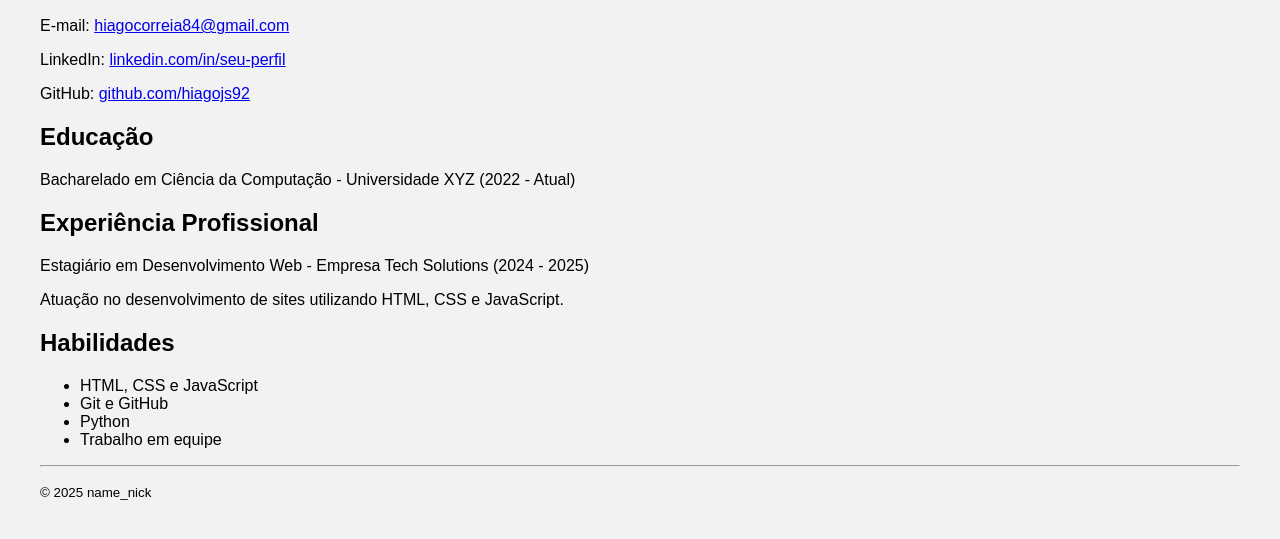
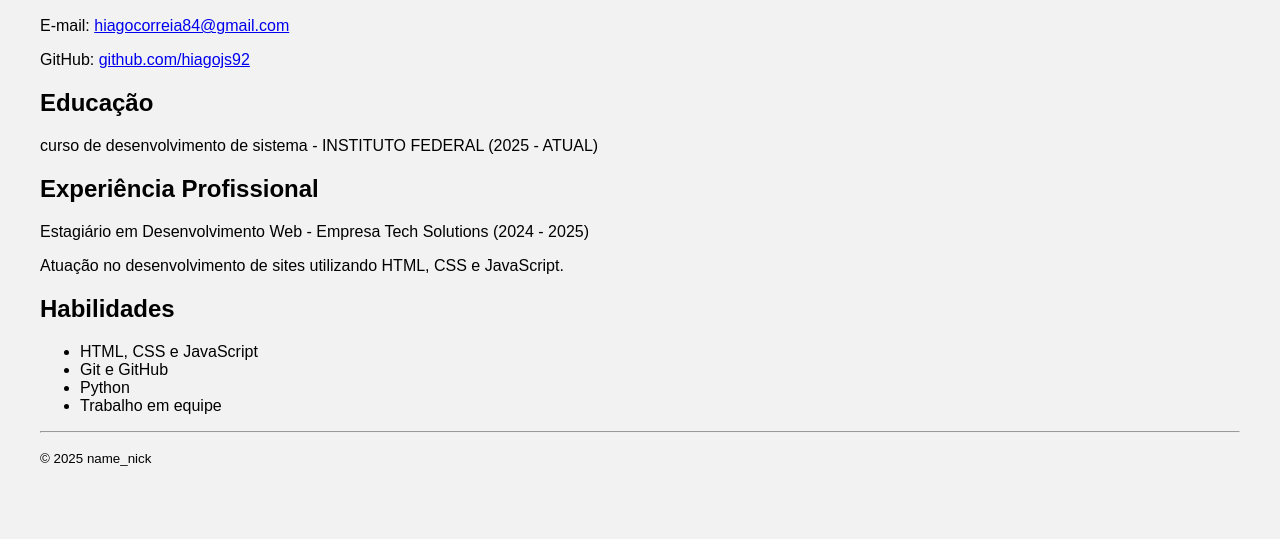
Before and after one commit to hiagojs92/hiagojs92.github.io, a plain HTML site: page index.html in a window 1280 px wide. Shown: the part 201-740 px from the top of the page. Drawn offline with Linux system fonts and the light colour scheme.

Commit message:
Update contact and education information in index.html

```diff
--- a/index.html
+++ b/index.html
@@ -17,12 +17,11 @@
     <!-- Contato -->
     <h2>Contato</h2>
     <p>E-mail: <a href="mailto:seuemail@exemplo.com">hiagocorreia84@gmail.com</a></p>
-    <p>LinkedIn: <a href="https://www.linkedin.com/in/seu-perfil/" target="_blank">linkedin.com/in/seu-perfil</a></p>
     <p>GitHub: <a href="https://github.com/hiagojs92" target="_blank">github.com/hiagojs92</a></p>
 
     <!-- Educação -->
     <h2>Educação</h2>
-    <p>Bacharelado em Ciência da Computação - Universidade XYZ (2022 - Atual)</p>
+    <p> curso de desenvolvimento de sistema - INSTITUTO FEDERAL (2025 - ATUAL)</p>
 
     <!-- Experiência -->
     <h2>Experiência Profissional</h2>
```
